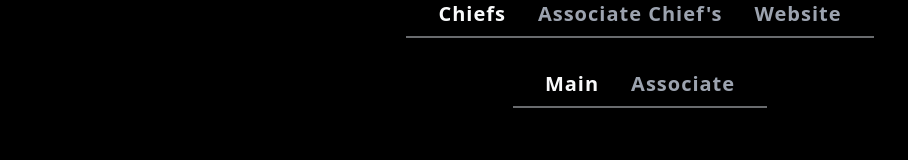
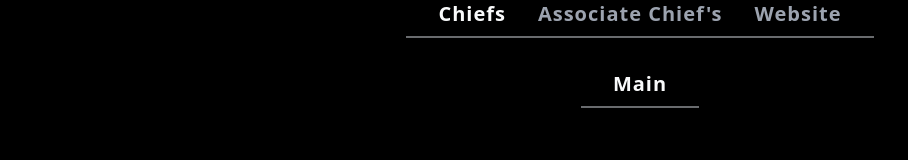
Before and after one commit to NafiGit/chitrakala-2024, a Vue app in the folder frontend/: page /team in a window 1280 px wide. Shown: the part 258-418 px from the top of the page, without its empty margins (0-908 px from the left). Built offline with nearby package versions, Linux system fonts and the light colour scheme; grey boxes are pictures that could not be loaded; what @splidejs/vue-splide would draw is missing.

Commit message:
Chitrakala

```diff
--- a/frontend/index.html
+++ b/frontend/index.html
@@ -4,7 +4,7 @@
     <meta charset="UTF-8">
     <link rel="icon" href="https://i.postimg.cc/mrzwfM67/C-3-removebg-preview.png">
     <meta name="viewport" content="width=device-width, initial-scale=1.0">
-    <title>Cine Carnival '24</title>
+    <title>Chitrakala '24</title>
     <link rel="stylesheet" href="https://fonts.googleapis.com/css2?family=Poppins:wght@400;600&display=swap">
   </head>
   <body class="overflow-x-hidde">
--- a/frontend/src/data/events.js
+++ b/frontend/src/data/events.js
@@ -1,20 +1,19 @@
 export const EventsData = [
   {
     index: 0,
-    title: 'Short Film Contest',
+    title: 'Pencil Sketching',
     poster: '',
     image:
-      'https://i.postimg.cc/D2yRNrVQ/3.png',
-    description: 'Welcome to "Imaginary Realms" – a short film contest celebrating the limitless power of creativity! Dive into a world where imagination knows no bounds and storytelling takes center stage. Submit your 5 to 15-minute masterpiece, exploring any genre and language. Surprise us, inspire us, and let your creativity shine! Cash prizes, trophies, and recognition await the most captivating entries. ',
+      'https://previews.dropbox.com/p/thumb/ACIoJLEKkiAbOqWdeQxKeVGChuRVXWdon7Y3Jv8mEbNWHe653z1ytFQBq7c9PicWNv2g_xMzFPqi02dozZts6t1oaxzhfNKmmE9wlMqPgE3J-akq8CAbf3qIYtndKyNNTif_alGrtF8Thqbe_RNj54b87vriMgGn8cVnZpDZUeDCEvSNxCblLU5InZb8zxNxJBcSe3wzjPlz3ru_btIsSkyrVsL0NM31G-P92lqySoGskIXXYWptFalJHHuVhmnNKj6BQcWu6GUJw7BcrFO8xAOMiROUnnjwuYbaYYfE0h-ZvBCcvEKLqv3dN60Stm3Ig3qX8CORNRcEwVp5756ifBc5/p.jpeg',
+    description: 'The theme of the competition is restricted to “NATURE”. ',
     category: 'LCH - Liberal, Creative and Hobby ',
     type: 'InContest',
     duration: '2 hours',
-    club_name: 'Photography Club',
+    club_name: 'Arts Club',
     guidelines: [
-      'Event guideline 1',
-      'Event guideline 2',
-      'Event guideline 3',
-      'Event guideline 4'
+      'Participants shall bring their own materials needed like pencil, eraser, sharpener etc. only Drawing sheet will be provided. ',
+      'Duration will not be more than 2 hours 30 minutes. ',
+      'Any kind of mobile or internet usage will be prohibited. ',
     ],
     team_size: 100,
     contact: '21000',
@@ -23,20 +22,23 @@ export const EventsData = [
   },
   {
     index: 1,
-    title: 'Reel Making Contest',
+    title: 'Glass Painting',
     poster: '',
     image:
-      'https://i.postimg.cc/NQNd5ZVT/4.png',
+      'https://previews.dropbox.com/p/thumb/ACKWyV1LLWE7k9-RA8XPL3wlbMTuNyVMQ5iww52RuByZEKDBMpa8QE7-Tv2Z_LYO2QjIx9XMnkMMH2b8IxlKogHXnWHp2sLIcca-tcn8d8tN2Hh7wFEAPQP34jhqEObmTqupH7VGWdJU1R3h3ln3lg1XLmf1tLVyZn-opCveFHkiNPohhalLRYj2XGYXrsQwUUYWICb8t7ZZFkz-o0LdRZPyzHGd1_ZrtuhxJVoB7udVWVY-Y_7a1H5rCKWJFV874LC62cvPlv3_6OQ91ZiD_rNuWTvKdDuNP5rUBd9dHTE4LxaTFGdPihPeB6Sa_4SMKXg_xa-awN-sUEAvXrjCuAYH/p.jpeg',
     description: 'Description for Event 2',
     category: 'LCH - Liberal, Creative and Hobby ',
     duration: '2 hours',
     type: 'Contest',
-    club_name: 'Photography & Film Technology',
+    club_name: 'Arts Club',
     guidelines: [
-      'Event guideline 1',
-      'Event guideline 2',
-      'Event guideline 3',
-      'Event guideline 4'
+      'Participants can choose themes of their choices.',
+      'Duration will not be more than 2 hours 30 minutes. ',
+      'participants should bring own Glass sheet and should be A3  in size.',
+      'Any medium can be used , oil, water, and poster colors. ',
+      'Candidate shall bring their own material like brushes, paints etc. ',
+      'Participants have to give description about their painting to the judges if needed. ',
+      'Any kind of mobile or internet usage will be prohibited. '
     ],
     team_size: 100,
     contact: 'Contact details for Event 2',
@@ -45,20 +47,22 @@ export const EventsData = [
   },
   {
     index: 2,
-    title: 'AD Film Making Contest',
+    title: 'Rangoli Making Contest',
     poster: '',
     duration: '2 hours',
     image:
-      'https://i.postimg.cc/R9RKSK2J/5.png',
-    description: 'Description for Event 3',
+      'https://previews.dropbox.com/p/thumb/ACKMehzv_J-3UcZHvpYUGVjSs1wp_4NyWHip3fRT2OWwyqBHsBbOg--AlkWds9oLJuIi8iZwG9Qov4HW0qQ7Ay1JnlrRCgbrNW05FMjW2q8UXkXBOaZCU1ozXY2XJxjnYF0E6JoxiJ9C6CA7jGCPjsjMWw5Y_Qy8H5lc_60n4i0gVTYdyoSUMmvK1qSUonSLU1R2FgyzWO2tCMq6OIjBn5VogpwyM8p3xeP45eNwzuMI3jBf5Hkvf0k9_j6QUESRMplnyEoMBWXQjkcu6gDp7BbilR63VEYJ79odo8rkilSLxqp65OdeTDPoWFxCwFxs-pgE_WWRi1sPDz6_DRvnLyAE/p.jpeg',
+    description: 'The theme of the competition is restricted to “viksit Bharat” ',
     category: 'LCH - Liberal, Creative and Hobby ',
     type: 'Contest',
-    club_name: 'Photography & Film Technology',
+    club_name: 'Arts Club',
     guidelines: [
-      'Event guideline 1',
-      'Event guideline 2',
-      'Event guideline 3',
-      'Event guideline 4'
+      'Individual participation only. ',
+      'Duration will not be more than 2 hours 30 minutes.',
+      'Only one medium shall be used – Colors, Flower Petals or Saw – dust or Pulses or Rice without pasting. ',
+      'The participants shall have to prepare a Rangoli within the space provided by the organizers. ',
+      'Any kind of mobile or internet usage during the competition will be prohibited. ',
+      'Participants shall bring their own material. The medium and form of expression can be free hand, pictorial and descriptive. '
     ],
     team_size: 100,
     contact: 'Contact details for Event 3',
@@ -67,20 +71,22 @@ export const EventsData = [
   },
   {
     index: 3,
-    title: 'Film Poster Making Contest',
+    title: 'Theme Painting',
     poster: '',
     image:
-      'https://i.postimg.cc/jxDmxRSL/6.png',
+      'https://previews.dropbox.com/p/thumb/ACLxtwMsTKP9dlbFdqgfuqj9idOUNNRib1mtT6WB4N1W6iv4PenMxZq15GtCHOOfBOWCZXTMbNc7PkSbX2HnHO0wXNl0uSpBtokftiFIoHs-ziBda8I3caN7tNz_XQzbvuifRnpiZugG4zO9YrSNvpvV766ePbmkPzBux6bLh-paF26H22DHez-cP1j3AhrF9ePqC1zEcq2QQoxYURflsyroF9L8UAgdXFpKSLPw5J9Tbf_uLf4J6A0pmr39uGSsYKNWrhCrKkGzC8Voo9GHfBHw2G_b-zlw9kTt4vu0BKdV5kKo7yQYBKQdH_IrAt9PvrhMFczhTAu48JLAC6cHL9OI/p.jpeg',
     description: 'Description for Event 4',
     category: 'LCH - Liberal, Creative and Hobby ',
     duration: '2 hours',
     type: 'Contest',
-    club_name: 'Photography & Film Technology',
+    club_name: 'Arts Club',
     guidelines: [
-      'Event guideline 1',
-      'Event guideline 2',
-      'Event guideline 3',
-      'Event guideline 4'
+      'Theme of the competition is restricted to “SAVE ENVIRONMENT”. ',
+      'Duration will not be more than 2 hours 30 minutes. ',
+      'Any medium can be used  oil, water, and poster or pastel colors. ',
+      'Candidate shall bring their own material like brushes, paints along with big plank. Only the paper/sheet will be provided. ',
+      'Participants have to give description about their painting to the judges if needed. ',
+      'Any kind of mobile or internet usage will be prohibited. '
     ],
     team_size: 100,
     contact: 'Contact details for Event 4',
--- a/frontend/src/views/GalleryView.vue
+++ b/frontend/src/views/GalleryView.vue
@@ -1,16 +1,11 @@
 <script setup>
 const data = [
-  'https://i.postimg.cc/Jmg6chBm/Screenshot-2023-10-10-100108.png',
-  'https://i.postimg.cc/VYD4Sscx/Screenshot-2023-10-10-100202.png',
-  'https://i.postimg.cc/7Hh9SvHf/Screenshot-2023-10-10-100228.png',
-  'https://i.postimg.cc/nHH0cjNK/Screenshot-2023-10-10-100303.png',
-  'https://i.postimg.cc/MxctT83L/Screenshot-2023-10-10-100318.png',
-  'https://i.postimg.cc/gm8DVHWq/Screenshot-2023-10-10-100645.png',
-  'https://i.postimg.cc/hgHsQ3Ht/Screenshot-2023-10-10-100610.png',
-  'https://i.postimg.cc/y7CLtrPb/Screenshot-2023-10-10-100506.png',
-  'https://i.postimg.cc/zqwxrS2X/Screenshot-2023-10-10-100437.png',
-  'https://i.postimg.cc/1mdHHWXM/Screenshot-2023-10-10-100410.png',
-  'https://i.postimg.cc/1S7JszB6/Screenshot-2023-10-10-100346.png',
+  'https://previews.dropbox.com/p/thumb/ACKDSMowmB0bdvZXS2RJVekhME4v3HO2h6vmTJZayJq8X175Pd9hIUxQJNhZPB1whPjrC9ztnAEOWyV4MUknhKpj7XxhTp1wB1efQ2hrOYCIhcgrqSXucfyPA5NulqHgoDZ_dEZ7WWf0CTXjyFuviP4eXF_WwbzDXIZ4q3vy43qYFylp-QdNs4ZLwvLtkT2LNgnJVLSjNVElfPOFeSIyU68CA58MqWeqBGKlgUrasdSjhI81D6EqDrikMdMaxtb1MxwWuNrMiBZrCA71QxMquFZevOsC4AIZPt_YfAh-EmqzuB5FMIKXClI-sFDVTj3LdOPJzXjwNveSAaaYqsGPDBxN/p.jpeg',
+  'https://previews.dropbox.com/p/thumb/ACL_QUetAFOWUumemtx-sJ1pc6_r8o-cIDaRJC5B159LTXZPwPh4-0evXGe_uBLy9IHJ9OJl9ZveiKzPfbrUKUvAVkHUwdc3xmFIUcoinllu42XBU4tGv2fFpcDPJYAF8LQ4LEh9K0R4UDuTu2PLHr9TpkwVZxIxzPJxGx1F5DxnjphQLpEmI7eDJPn7qsoGhLZxhb9_7xAxb9MkiSG9v0Q81sqjx2q6UPkin6zXOviPFPIycFje3uWMRDTB9H_1gfblw4AcO9BVtTDyvUIjSX69h5VBtcLESoVH030QTNoLcqGfz8exANA-ofx7iPsKK0i9xOEvYpQDB5SAZJ04MeUl/p.jpeg',
+  'https://previews.dropbox.com/p/thumb/ACLMWPXenEKol7zrnmNH1A1a_lwY77CubBENBZOFpfKLtjWbuO8b-Pe3agJnr4mbpH7b5ksHTory7QMXmpvkRHHt8HY04o33Shz9NlrWVqHwIc_0EoM5-hL9ae1gXQmsTeKefdUdBvuj0exhEGpgkTWc-iaMN3vSPdl1r3VtOifMepoUByglFDEvRn5rnCVQjoJ-T29OIkBi6StRh9mn7EXB98KASJBvTxNHOvwuTquzDYAuMhGrN2sbrBwqvqMJ0xJOLHPehkDkkfXn0EzEA1HQqzqV23REy40lnGZ9IqGGfBlmIQvEUqQECsZwJE2d1UyZ8kA0ejOuedvb7p4ThdmI/p.jpeg',
+  'https://previews.dropbox.com/p/thumb/ACL_HLs46R21YD_X_gD_qDI0g0Q-fZtbPfkGB8llmDJbKgGEkZhuy6-R_sOfTbfqdQmO6qs_SXCWJcWm8louRC2OfCqDnlacBL9PPCjTro7DuVsQev78kuKw_KoBMqMPRfYX2eLzJ7MXc30nkGa-JAcRGU3CwmWqSJJk_UzY7rVBAiIO_Hp8S-__NqcZFA708XrJvpJv7fgyU6enyl0YS-sLve4uxQ0ddTEq85pe6sq6gdjILcFCHCF5Us_bXamLnZ0ceWrrme2AkcruIwQC_ySf-OmHFOT1OlSKGJ3092HMfaf0mFfwlvi3AIvlrGXQpWfUyNLLaN_s_spfUwBrkxZx/p.jpeg',
+  'https://previews.dropbox.com/p/thumb/ACLwo8yhXqf-HUyW_z1ulFoO4FLtAs_K675cpsJfqxVGtBwaj_uvBEhxUkeYDDLxE1WS7Nbe4ZWtPcwoK3mckkEhyNIghfyvIFENjT_cYWge6GG5JVbHG77OkKreTFWNyZluGCy9SzhGf4OT_QxltHbz3dzBWP7tXDCF7zqIQJKZl9E51L0L69CvkW6MV2-l7zecG7EWHlXBI8vtSARmepEA3GnLdhF3pw0aWaKuPexFpYLHcRTp0r-Tpz4DEdpcKZGAzBliypowjfLITAc7beyKLK0jqeE6eCmfV4X-qYkt3JFQqA_nXdF-m_FBQNjdAYPTTkOARwOlHIl4Ux0ZB3nW/p.jpeg',
+  'https://previews.dropbox.com/p/thumb/ACJ7mqSiMblTi0tQRhM-KH9vZUtr1A3ag43a67nMVJbr-ISzVmtM9Ya52LgpcF69Cmv62M7_RjtFLtDPJ1gxhRTTENM7a2k2gZBnWyEX2SpiIRlgu2rm-x10ZXLWksJKyTFoiHEYWNCh7faZMHSNXeYZ4r_agLCw6wFxTWf7LxhBHnaDd-uXR1wzTWSOtHfTkbN3H4CPXgV5hkWdCF36LQzLBOp5WLLOf9h7eNtnvvO3tw9eK2eFdpeXtv0_aU-mRjpfxsAd7h_zJYH6u5YtVDBOZxxvwNoigmTYBq7oOMSi-pP9SvciaJjb_UObDjcCHZzOSIpWkXOpAPHgOhsLWH8E/p.jpeg',
 ]
 
 import { AutoScroll } from '@splidejs/splide-extension-auto-scroll';
--- a/frontend/src/views/HomeView.vue
+++ b/frontend/src/views/HomeView.vue
@@ -41,9 +41,9 @@ onMounted(()=>{
 
 <template>
   <div class="flex flex-col w-full h-full overflow-y-auto" style="scroll-snap-type: y mandatory;scroll-behavior: smooth;">
-    <div class="home-child" id="intro-view">
+    <!--<div class="home-child" id="intro-view">
       <PageOneView  ref="homeChild" />
-    </div>
+    </div>-->
     <div class="home-child"  id="about-view">
       <PageTwoView  ref="homeChild"/>
     </div>
--- a/frontend/src/views/PageFourView.vue
+++ b/frontend/src/views/PageFourView.vue
@@ -12,23 +12,9 @@ const teams = [
                 role:'Main',
                 members:[
                     {
-                        name:'M Amish Kumar',
-                        image:'https://i.postimg.cc/TRdX68bD/ID-CARD-BACK.png',
+                        name:'B.GANDHI NAIDU',
+                        image:'https://previews.dropbox.com/p/thumb/ACJr2nCMtHI6PayKZyAvfF7Tr-9DDf78GD_jdo1A1Io6W1As2e-2_5VRuFxuFY13BNOWTFYfvxrUaesyBDYL_RcZLsgvPDaINi_i3DGL_K9tseETgqTaws9SwzWfpcQky3dMtEb__3lf3BsoEVPSY_N9YejL1PtYH9T-bMmJ6ferd-4weW3YW0QZh2mn7bmnO4tAmui63as2a577llNLW8GhVeL1G29x3XcMOAfwNo7Z4Is8xUywcF9O25wPufEq1g8MP4YqFx6XVjIRaV86vQSAa0EFHqc4X9zqgIZodQ5X6PdkuM4wITnOBKawv2n0KXLyPd8aIGz2zkzirMQTtbuM/p.jpeg',
                     }
-
-                ]
-            },
-            {
-                role:'Associate',
-                members:[
-                    {
-                        name:'K Laasya',
-                        image:'https://i.postimg.cc/kX14J747/laasya.png',
-                    },
-                    {
-                        name:'Yashasvi',
-                        image:'https://i.postimg.cc/cHRR2vdx/yashasvi.png',
-                    },
 
                 ]
             },
@@ -41,59 +27,30 @@ const teams = [
                 role:'',
                 members:[
                 {
-                        name:'Nanda',
-                        image:'https://i.postimg.cc/SNDXnWZF/nandha.png',
+                        name:'L.HARSHA',
+                        image:'https://previews.dropbox.com/p/thumb/ACLUTqy5z0CFNwpoQuiwGOvWbU1c3AUegCIYcrR5ZuHCQ2bFjzYHe4paVwf71xrP4kFGgPF4XQC-lLvl43_C1SkVU3Z_rCUNt_ydPzW338vBaxFEul2YjqmpYqpP3EW2dBfR49w7a7zNtM3Lqqz8DMokPi0J0Epm2S7IR6dPwUH4GjXU_DP8zKhtw2KfsG8NWuJ1bnY_XRDyzSgWVn55TCLPGZPDuR7zXFRMIaqho-Y0q-NWbQyqGttkI-js1XNhxImyYRw9mOkfpJbrofcWhK-NxFkizjDA0lueVkuulcA51QJ6GxTBc88OIk4vgiQNl6oFs-s55lo25duhBIsPq2Ul_nU1VRcpjUyjTkZk47hcaemJBMeWOhnOV1xF0HlnkCH1H-8SuLeJF6V95vMnjtjF/p.jpeg',
                         designation:'DEG 1'
                     },
                     {
-                        name:'Satyanarayana',
-                        image:'https://i.postimg.cc/X7cfQGQQ/sathya.png',
+                        name:'P.NITHIN',
+                        image:'https://previews.dropbox.com/p/thumb/ACK3Dk0meivWUJswc2U_qE6ICr1hnScFtCrYlUkYoLIyy4Gzc8JZqaZXVCtT05theI-zW76ahBfOTQN-HTeJwvvU6cZ3-XdIgh3GLtE4sEg4ogDI1IqIg3-aKk3GnKGHasAFZGxcA63LIwZrYRUkgNOqOeXKbWYKdj7PP85WogZ-_6UpkH1fEe2I-ZgvgR4EvC0fmjYiHWVVA69Y_LazMcFMov-B-ynqr8E7MMQu5IDbXj1ZyHuT0HJAlHA94ap5Jrjo5-hItPf-3ax85LUD5rQxh08tpb2PWUsM0ER_k9hHWe4N-hOaaBw8gLRy5huLEJajyDTCk2AZlb8yDgbDZc26/p.jpeg',
                         designation:'DEG 2'
                     },
                     {
-                        name:'Sai Shree',
-                        image:'https://i.postimg.cc/XYsw0MM5/sai-shree.png',
+                        name:'D.SAITEJA',
+                        image:'https://previews.dropbox.com/p/thumb/ACIr2yubsOL_BlNElyVEtKz4vjrY6V8VkpxlYZTIRpKlgjI67Mjoz7HlRsirIhSi11iETzWYTN-sU7tfr7BmBiezc_b6Y7uqWr0Bg6B1paF84v0JCvqKypIiSEbmAo97Gszbo_idehstfXZB6NmlSPYa7VHuOsTmmThnD6X1QLaWtVfL0YK5OiXTVvBx_NtGqRrEsA-9pFMO4GHTphjJQcYzKKku_tvzF0zBOfUV7m6iaHxiKGm-dLFVPODohGtrbUrMBb6Uv0-GWa3J0aKoS1r6QhUrCp0jEP3cfzAFj6rh2qK88QKjtvImfdmcGu56nu5NDbCdiLMdNinJ9q0Moj3T/p.jpeg',
                         designation:'DEG 3'
                     },
                     {
-                        name:'Abhinandu',
-                        image:'https://i.postimg.cc/8zYm68yS/abhinandu.png',
+                        name:'D.SURESH',
+                        image:'https://previews.dropbox.com/p/thumb/ACKeJoKAUK8ZXzTO5d_mnj8XkUkmSElKmNlMMuwuVmAHxrzBGE7OU8XHxyK-ttp7hqv4d4Rh-X300Bs4kMl2LJDkdCl8Nh_mMjci6Q8H4AhYFjz0mq8X3BwngEIx-a9CJlIEZKlhlOLewY6czGoXRP2fOU8sua1d_sH2_cjvUCT7EwGRXujzfhDRUQOKM4PnUvT2mxIXE56RKcZ-GCVXzNRnj2YsEzVppMvcsRrIxp8E80k-3eB7V9jjNl-bH7dd9sWTDNdUjCADMQJEBxDKZWuo10ac4yctncWWhETnRcn-Pyjd_lGMxCYdeg9Esv1o8efGlAFxSO7FVJmqErXWbv3O/p.jpeg',
                         designation:'DEG 3'
                     },
                     {
-                        name:'Praveen',
-                        image:'https://i.postimg.cc/RFK6hyYX/praveen.png',
+                        name:'K.SWAROOP',
+                        image:'https://previews.dropbox.com/p/thumb/ACIvXOjXQe_tfqIuqCvbMO1y8UcJxyStOYtmvP5q-InURJZBxuBXW8meS2VzGkYB4h1jOE8sFyBF6xY-KxUDpvDv-xFbHmd3FuhPBAC-lq6oiMUhvN_bPWISwjTV5OWWHv-TcwFyu23lsuiwlgVALLm5orOv7JEPRMzJiTZA0M_C7gky29Ba3D9cU-w6RoNOElq_UTJKpMAr0AFSefDm72raJKXH14yeFOIwnJRrqWTV4mY8_Px8zRNRnHzsijm-VoaJtInrKhg51PBAKgPTTnsrpL5Z3bqtUXBSqYqTibTKuAJOVjVjSQU1vOC1K1sEG3Fhk5EtueT9bdDClWiB-TK9/p.jpeg',
                         designation:'DEG 3'
-                    },
-                    {
-                        name:'Dheeraj',
-                        image:'https://i.postimg.cc/G2WfJ8qb/dheeraj.png',
-                        designation:'DEG 2'
-                    },
-                    {
-                        name:'Gnaneswar',
-                        image:'https://i.postimg.cc/d3CzzmL7/gnaneshwar.png',
-                        designation:'DEG 3'
-                    },
-                    {
-                        name:'Harshitha',
-                        image:'https://i.postimg.cc/wMBpZsDL/harshitha.png',
-                        designation:'DEG 3'
-                    },
-                    {
-                        name:'Uday',
-                        image:'https://i.postimg.cc/LXnDW9nh/uday.png',
-                        designation:'DEG 3'
-                    },
-                    // {
-                    //     name:'User 2',
-                    //     image:'https://i.postimg.cc/VL67rFYX/aishwariya.png',
-                    //     designation:'DEG 2'
-                    // },
-                    // {
-                    //     name:'User 2',image:'https://i.postimg.cc/VL67rFYX/aishwariya.png',
-                    //     designation:'DEG 2'
-                    // }
+                    }
                 ]
             },
         ]
@@ -114,6 +71,10 @@ const teams = [
                     {
                         name:'Yaswanth Boina',
                         image:'https://i.postimg.cc/YMxXjCw2/IMG-1137.jpg',
+                    },
+                    {
+                        name:'Nahfid Nissar',
+                        image:'https://previews.dropbox.com/p/thumb/ACJRkUcqkQbDZha6mqiAwS_3nZKZMck5mIerZ4NShZGW3CH3OP4Le6evchX4LvQvqUvTJ-7ukaon9EOtKN4s2_bDZTHhpPjPjmf-rdE2MuJH0KeKHv95oypDUU0W-SEKfiuVI2PY1Rbt_tGFMc1IT6YS3bTiG2k6ExCV2CP5pug_1gviZonTMKDt6lscX_NmSO8GpJXmcArFd8QZVWsLbrm-qXtXfWrxrMzHFN4mb_AXteOlM3xosoRi0xaBU-4xHW_2Ie4Tl11zpEQdrFI1ZqYgNZGdckNcjWCRXBE4dOSjJcatYcYC97ubyU8T7wGE2vHntNveZByzQJ_UmIg-_N-b/p.jpeg',
                     }
                 ]
             }
--- a/frontend/src/views/PageSevenView.vue
+++ b/frontend/src/views/PageSevenView.vue
@@ -19,7 +19,7 @@ import PartnersView from './PartnersView.vue';
           </p>
         </div>
         <!-- //TODO: Replace this img with team img -->
-        <img class="md:w-[40%] max-md:order-1 max-ssm:w-[85%] w-[70%] saturate-0 bg-blend-color-burn" src="../assets/images/group-photo.jpg" alt="temp"/>
+        <img class="md:w-[40%] max-md:order-1 max-ssm:w-[85%] w-[70%] saturate-0 bg-blend-color-burn" src="https://previews.dropbox.com/p/thumb/ACKjKIoTnGU_Oau31qw4reYecpWZZW9z1S2Gyy946xtSxOwtlzLuKar4rxuY4g5C_EwzsjRYF6WzjN_3z71xMbTq368WuY1ibgesSn6vi0sCeCQfdxINVJvbFuiioiEg6WXfisuCrKHQV4RpomJeTNbCYKmsEnTCjmQ9bTREo73JJaryohLJEuKNY23Nk5zNmivOAlvDESRxOF2SWD3t3FpS-a1iEXY_diTsQ0K0iByScaWBxC5PeKmM5hOmyrBCQOWvk2-1DTQk6VIFEOAwFxnzTzB3l6FIO4RTZkJnkIO45z2cWVoldU2iTuNOETgqoMMLagJPg5nIE4eUuNkIPfY1/p.jpeg" alt="temp"/>
       </div>
       <div class="md:pt-24 pt-16">
         <GalleryView />
```
Also changed, not shown: frontend/src/views/AccordationView.vue (+3 -4 lines), frontend/src/views/FooterView.vue (+4 -3 lines), frontend/src/views/PageTwoView.vue (+5 -6 lines), 1 other file (tests, documents, lock files or other folders).
